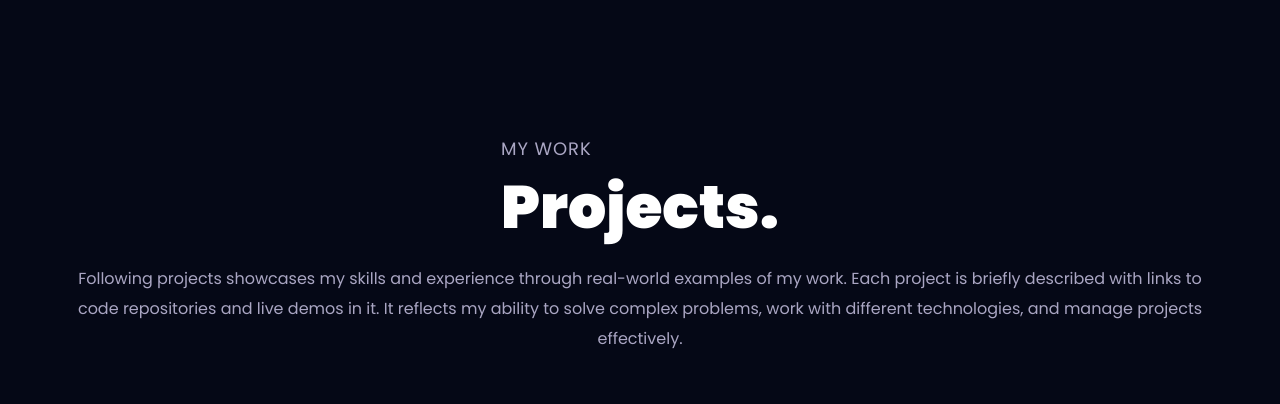
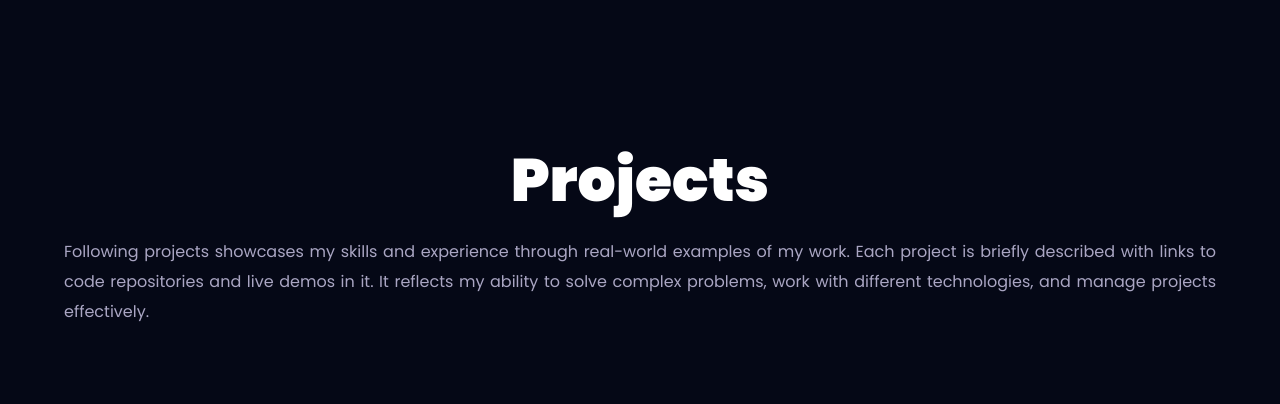
Before and after one commit to QasemPR/QasemBradosti, a React (Create React App) app: page / in a window 1280 px wide. Shown: the part 3560-3964 px from the top of the page. Built offline with nearby package versions, Linux system fonts and the light colour scheme.

Commit message:
Completed changes

```diff
--- a/src/components/Works.jsx
+++ b/src/components/Works.jsx
@@ -71,14 +71,13 @@ const Works = () => {
   return (
     <div className="grid place-items-center" >
       <motion.div variants={textVariant()}>
-        <p className={`${styles.sectionSubText} `}>My work</p>
-        <h2 className={`${styles.sectionHeadText}`}>Projects.</h2>
+        <h2 className={`${styles.sectionHeadText}`}>Projects </h2>
       </motion.div>
 
       <div className='w-full flex'>
         <motion.p
           variants={fadeIn("", "", 0.1, 1)}
-          className='mt-3 text-secondary text-center leading-[30px]'
+          className='mt-3 text-justify text-secondary  leading-[30px]'
         >
           Following projects showcases my skills and experience through
           real-world examples of my work. Each project is briefly described with
```
